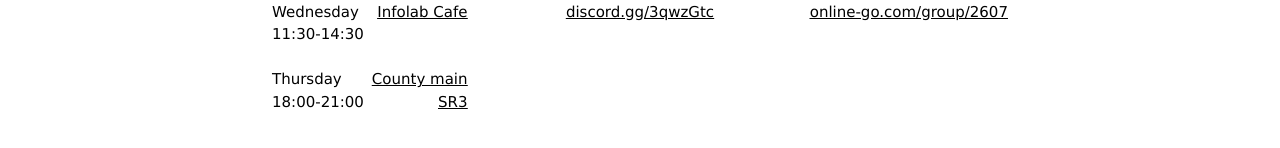
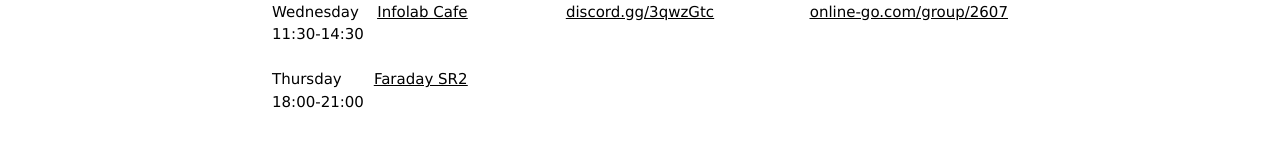
Before and after one commit to PraderioM/LancasterGoClub, an Angular app: page / in a window 1280 px wide. Shown: the part 422-570 px from the top of the page. Built offline with nearby package versions, Linux system fonts and the light colour scheme.

Commit message:
Changed meeting place.

```diff
--- a/src/app/home/home.component.html
+++ b/src/app/home/home.component.html
@@ -40,8 +40,8 @@
       <br>
       <app-meeting-details [meetingDay]="'Thursday'"
                            [meetingTime]="'18:00-21:00'"
-                           [place]="'County main SR3'"
-                           [linkToPlace]="'https://www.lancaster.ac.uk/iss/rooms/rooms-template.php?30138'">
+                           [place]="'Faraday SR2'"
+                           [linkToPlace]="'https://www.lancaster.ac.uk/iss/rooms/rooms-template.php?27749'">
       </app-meeting-details>
     </div>
 
```
